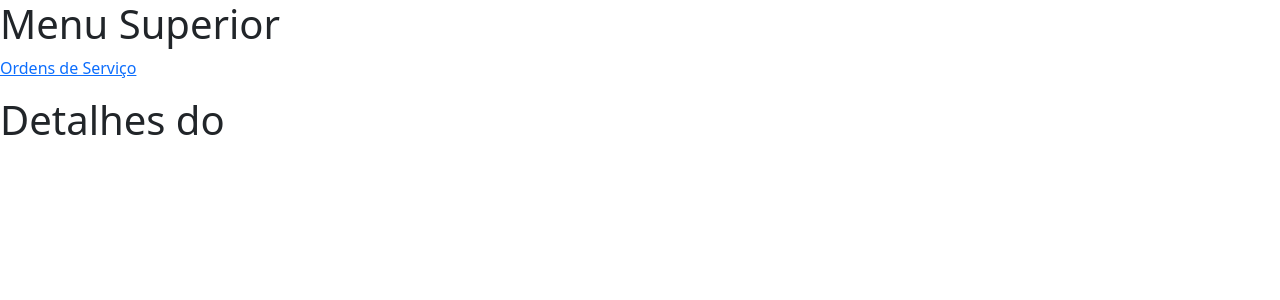
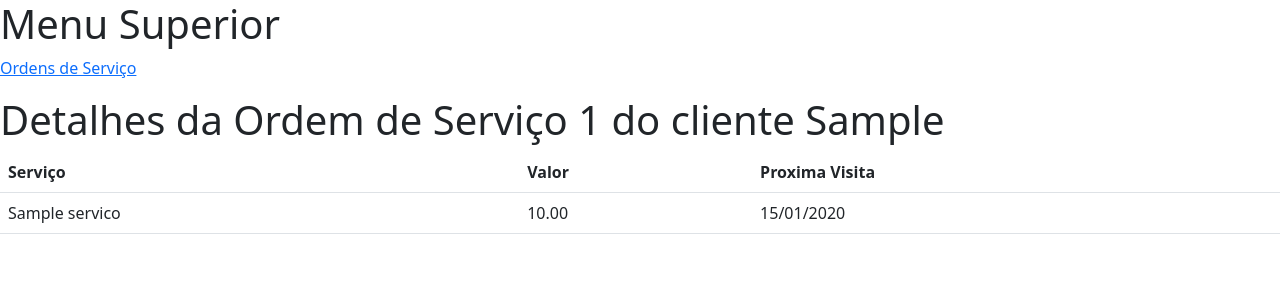
Before and after one commit to lLukasl/orc_django, a Django app: template backend/servico/templates/servico/ordem_servico_detail.html in a window 1280 px wide. Shown: the top 300 px of the page. Run offline with Django 5.2, Linux system fonts and the light colour scheme; the template is opened without the code that fills it: values that come from a table or form of the project are taken from there, others are empty; tables that the repository leaves empty hold one stand-in row (values such as "Sample post"); some libraries are stand-ins or nearby versions.

Commit message:
template e logica de ordens de servico adicionado

```diff
--- a/backend/servico/templates/servico/ordem_servico_detail.html
+++ b/backend/servico/templates/servico/ordem_servico_detail.html
@@ -1,5 +1,24 @@
 <!-- ordem de servico detail.html -->
  {% extends "base.html" %}
  {% block content %}
-    <h1>Detalhes do </h1>
+    <h1>Detalhes da Ordem de Serviço {{object}} do cliente {{object.cliente}}</h1>
+
+    <table class="table">
+      <thead>
+         <tr>
+            <th>Serviço</th>
+            <th>Valor</th>
+            <th>Proxima Visita</th>
+         </tr>
+      </thead>
+      <tbody>
+         {% for item in object.ordem_servico_itens.all %}
+            <tr>
+               <td>{{item.servico}}</td>
+               <td>{{item.valor}}</td>
+               <td>{{item.proxima_visita|date:"d/m/Y"}}</td>
+            </tr>
+         {% endfor %}
+      </tbody>
+    </table>
  {% endblock content %}
```
Also changed, not shown: backend/servico/templates/servico/ordem_servico_list.html (+23 -1 lines), backend/servico/views.py (+10 -6 lines).
